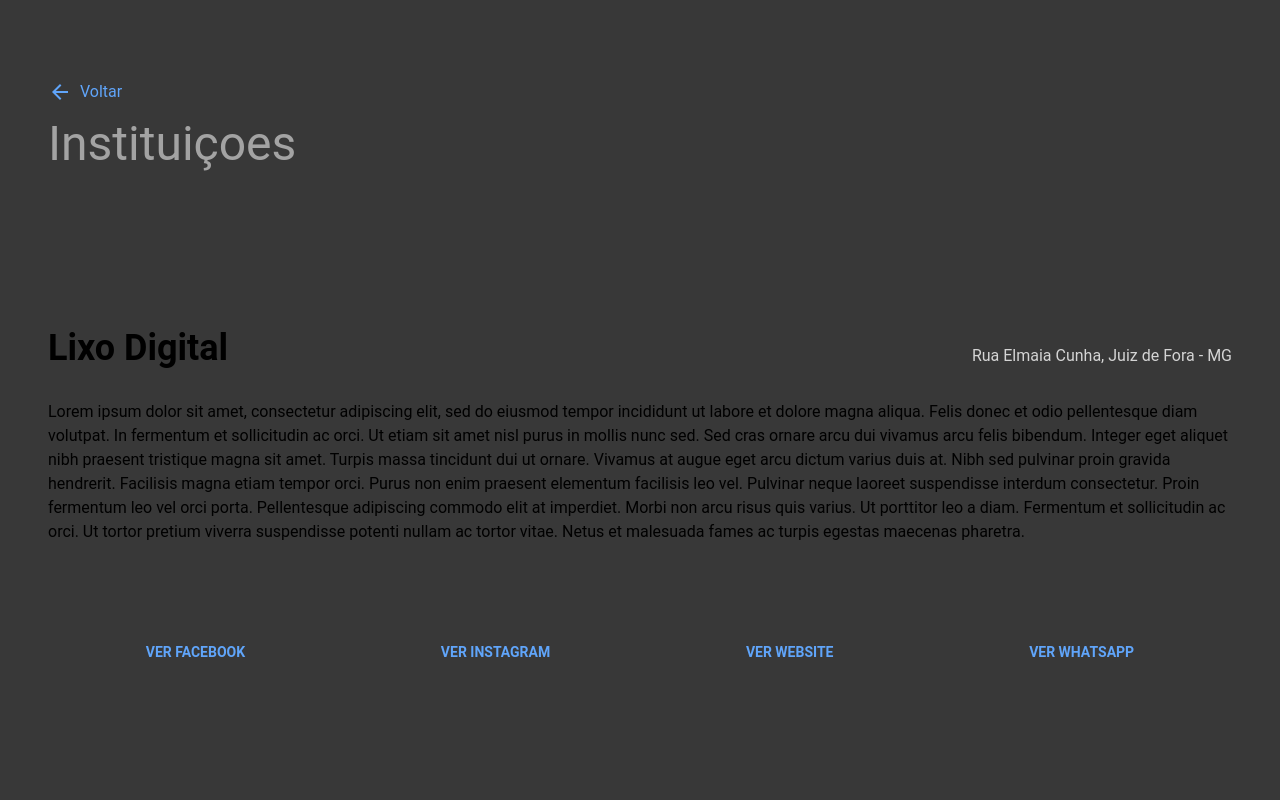
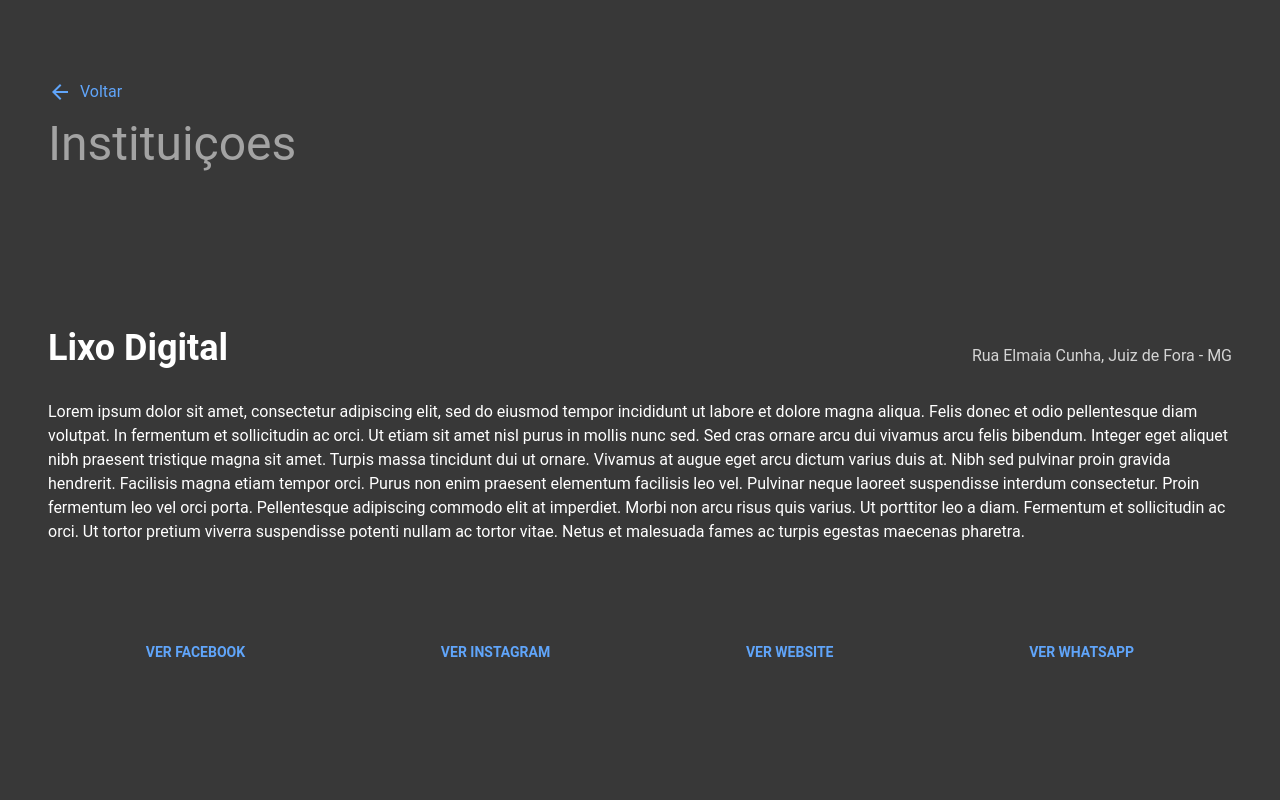
Before and after one commit to abreuthrj/appmasters-doar-computadores, a Next.js app: page /instituicoes in a window 1280 px wide. Shown: the top 800 px of the page. Built offline with nearby package versions, Linux system fonts and the light colour scheme; no server answers.

Commit message:
fix: fixed default text colors to white

```diff
--- a/src/components/Institution/index.tsx
+++ b/src/components/Institution/index.tsx
@@ -7,7 +7,7 @@ export default function Institution({
   medias,
 }: InstitutionType) {
   return (
-    <div className="mt-40">
+    <div className="mt-40 text-white">
       <div className="flex flex-wrap items-end justify-start mb-8 xl:justify-between">
         <h1 className="text-4xl font-bold">{name}</h1>
         <span className="text-neutral-300">{address}</span>
--- a/src/pages/index.tsx
+++ b/src/pages/index.tsx
@@ -52,7 +52,7 @@ export default function Home() {
           </div>
 
           <div>
-            <p className="text-xl text-center xl:text-left">
+            <p className="text-xl text-center text-white xl:text-left">
               Os dispositivos doados serão encaminhado para as instituições
               parceiras listadas mais adiante na página e farão a diferença em
               muitas vidas
```
